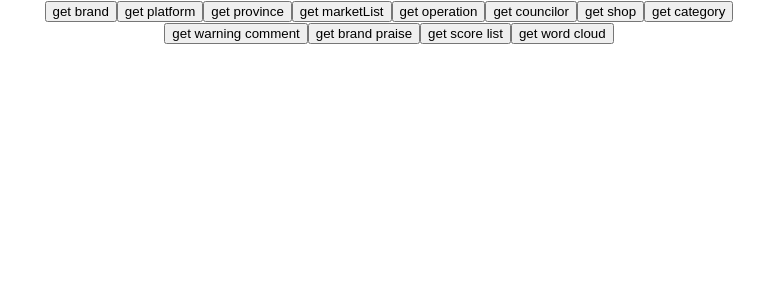
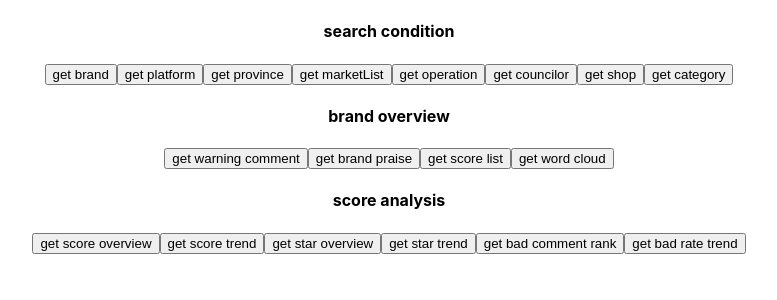
Before and after one commit to deepCloned/consumer, a React app: page / in a window 1280 px wide. Shown: the top 300 px of the page, without its empty margins (251-1028 px from the left). Built offline with nearby package versions, Linux system fonts and the light colour scheme; no server answers.

Commit message:
评分分析

```diff
--- a/src/App.jsx
+++ b/src/App.jsx
@@ -3,6 +3,7 @@ import { Auth } from "./model/auth";
 import "./App.css";
 import { QueryCondition } from "./model/queryCondition";
 import { BrandOverview } from "./model/brandOverview";
+import { ScoreAnalysis } from "./model/scoreAnalysis";
 
 function App() {
   useEffect(() => {
@@ -34,6 +35,13 @@ function App() {
   const [start] = useState(4);
   const [perPage] = useState(10);
   const [currentPage] = useState(1);
+
+  /* 评分分析 */
+  const [dateType] = useState("01");
+  const [typeName] = useState("");
+  const [typeId] = useState("");
+  const [star] = useState("3");
+  const [starType] = useState("00");
 
   const handleGetBrandList = async function () {
     const brandRes = await QueryCondition.getBrandList();
@@ -124,9 +132,86 @@ function App() {
     console.log(wordCloudRes);
   };
 
+  const handleGetScoreOverview = async function () {
+    const scoreRes = await ScoreAnalysis.getScoreOverview({
+      brandId,
+      platformId,
+      startDate,
+      endDate,
+      type,
+      typeName,
+    })
+    console.log(scoreRes)
+  }
+
+  const handleGetScoreTrend = async function () {
+    const trendRes = await ScoreAnalysis.getScoreTrend({
+      brandId,
+      platformId,
+      startDate,
+      endDate,
+      type,
+      dateType,
+    })
+    console.log(trendRes)
+  }
+
+  const handleGetStarOverview = async function () {
+    const starRes = await ScoreAnalysis.getStarOverview({
+      brandId,
+      platformId,
+      startDate,
+      endDate,
+      type,
+      typeName,
+    })
+    console.log(starRes)
+  }
+
+  const handleGetStarTrend = async function () {
+    const trendRes = await ScoreAnalysis.getStarTrend({
+      brandId,
+      platformId,
+      startDate,
+      endDate,
+      type,
+      dateType,
+    })
+    console.log(trendRes)
+  }
+
+  const handleGetBadCommentRank = async function () {
+    const rankRes = await ScoreAnalysis.getBadCommentRank({
+      brandId,
+      platformId,
+      startDate,
+      endDate,
+      type,
+      typeName,
+      star,
+      starType,
+    })
+    console.log(rankRes)
+  }
+
+  const handleGetBadRateTrend = async function () {
+    const trendRes = await ScoreAnalysis.getBadRateTrend({
+      brandId,
+      platformId,
+      startDate,
+      endDate,
+      type,
+      star,
+      starType,
+      dateType,
+    })
+    console.log(trendRes)
+  }
+
   return (
     <div className="App">
       <div className="search-condition">
+        <h4>search condition</h4>
         <button onClick={handleGetBrandList}>get brand</button>
         <button onClick={handleGetPlatformList}>get platform</button>
         <button onClick={handleGetProvinceList}>get province</button>
@@ -137,10 +222,20 @@ function App() {
         <button onClick={handleGetCategoryList}>get category</button>
       </div>
       <div className="brand-overview">
+        <h4>brand overview</h4>
         <button onClick={handleGetWarningComment}>get warning comment</button>
         <button onClick={handleGetBrandPraise}>get brand praise</button>
         <button onClick={handleGetScoreList}>get score list</button>
         <button onClick={handleGetWordCloud}>get word cloud</button>
+      </div>
+      <div className="score-analysis">
+        <h4>score analysis</h4>
+        <button onClick={handleGetScoreOverview}>get score overview</button>
+        <button onClick={handleGetScoreTrend}>get score trend</button>
+        <button onClick={handleGetStarOverview}>get star overview</button>
+        <button onClick={handleGetStarTrend}>get star trend</button>
+        <button onClick={handleGetBadCommentRank}>get bad comment rank</button>
+        <button onClick={handleGetBadRateTrend}>get bad rate trend</button>
       </div>
     </div>
   );
--- /dev/null
+++ b/src/model/scoreAnalysis.js
@@ -0,0 +1,85 @@
+import { Http } from "../utils/util";
+
+class ScoreAnalysis {
+  /**
+   * 公共参数
+   * @param brandId number 品牌 id，全选则传 空字符串 ''
+   * @param platformId number 平台id
+   * @param startDate string 开始时间
+   * @param endDate string
+   * @param type string '01'-区域 '02'-分部 '03'-支部 '04'-门店
+   */
+
+  /**
+   * 获取分值总览数据
+   * @param typeName string 搜索关键词
+   */
+  static async getScoreOverview(data) {
+    return await Http.consumerRequest({
+      url: `brand/queryScoreColligate`,
+      data,
+    });
+  }
+
+  /**
+   * 获取评分走势
+   * @param dateType string '01'-日 '02'-周 '03'-月
+   * @param typeId string - 未知
+   */
+  static async getScoreTrend(data) {
+    return await Http.consumerRequest({
+      url: `brand/queryShopScoreTrend`,
+      data,
+    });
+  }
+
+  /**
+   * 获取星级总览
+   * @param typeName string 搜索关键词
+   */
+  static async getStarOverview(data) {
+    return await Http.consumerRequest({
+      url: `brand/queryScoreList`,
+      data,
+    });
+  }
+
+  /**
+   * 获取星级走势
+   * @param dateType string '01'-日 '02'-周 '03'-月
+   */
+  static async getStarTrend(data) {
+    return await Http.consumerRequest({
+      url: `brand/queryStarTrend`,
+      data,
+    });
+  }
+
+  /**
+   * 获取差评排行
+   * @param typeName string 搜索关键词
+   * @param star number 星级
+   * @param starType string 评价类型 '00'-综合
+   */
+  static async getBadCommentRank(data) {
+    return await Http.consumerRequest({
+      url: `shop/queryShopRank`,
+      data,
+    });
+  }
+
+  /**
+   * 获取好差评走势
+   * @param star number 星级
+   * @param starType string 评价类型 '00'-综合
+   * @param dateType string '01'-日 '02'-周 '03'-月
+   */
+  static async getBadRateTrend(data) {
+    return await Http.consumerRequest({
+      url: `brand/queryBadRateTrend`,
+      data,
+    });
+  }
+}
+
+export { ScoreAnalysis };
```
